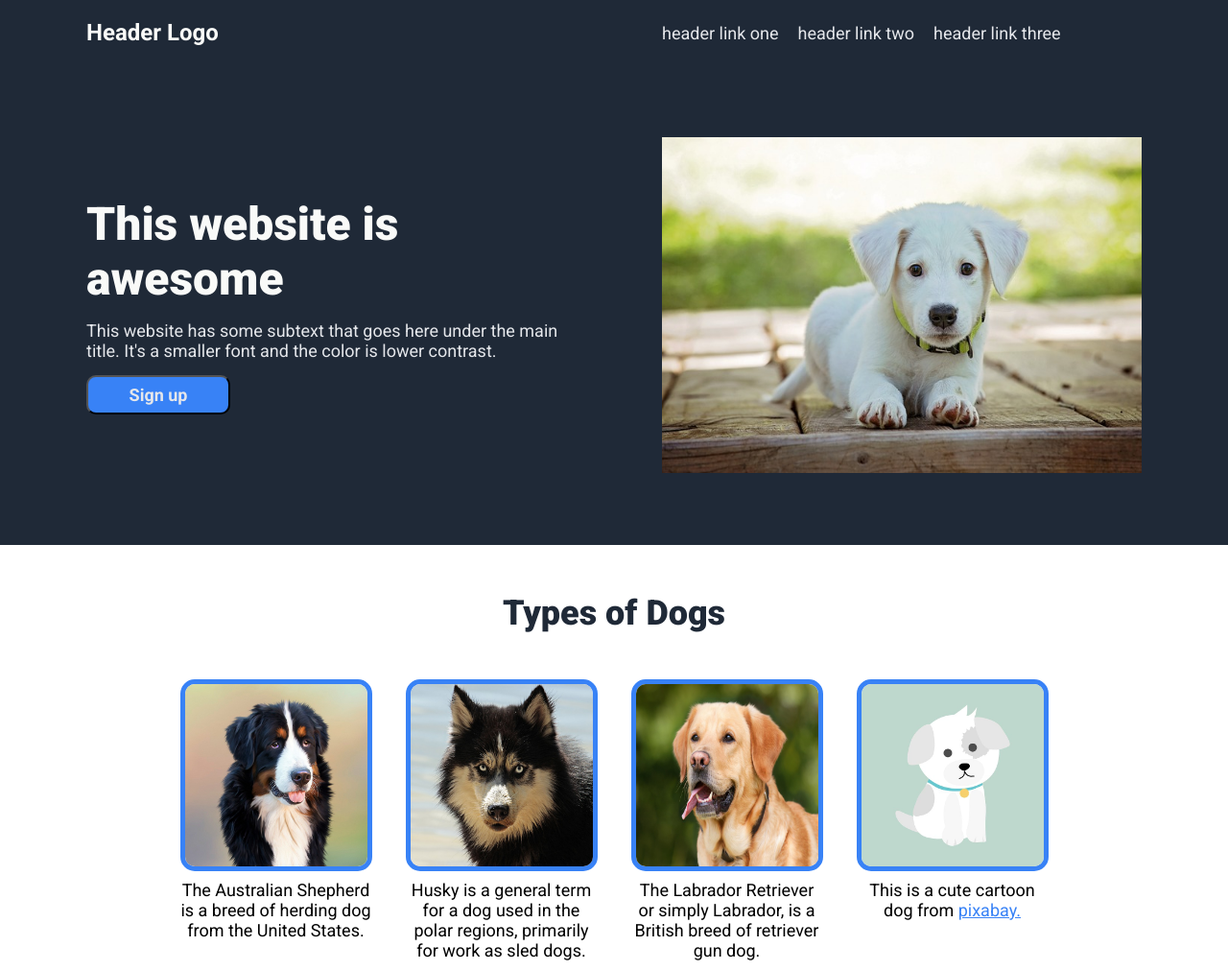
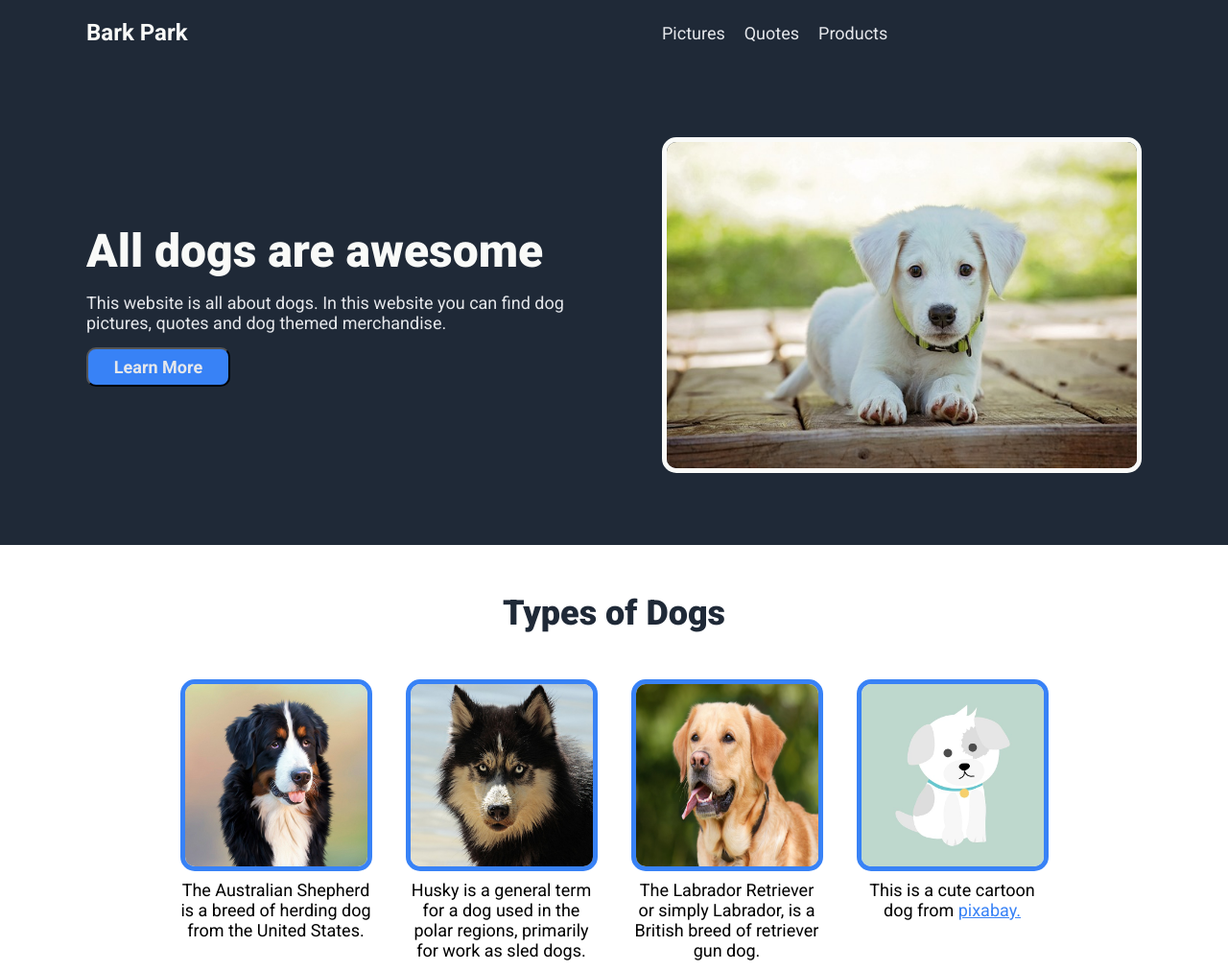
Before and after one commit to jgaul1989/landing-page, a plain HTML site: page index.html in a window 1280 px wide. Shown: the top 1011 px of the page at 96% size. Drawn offline with Linux system fonts and the light colour scheme.

Commit message:
Replaced placeholder images and text
Replaced placeholder images and text with actual content

```diff
--- a/css/style.css
+++ b/css/style.css
@@ -11,6 +11,8 @@
 
 .dog {
     max-width: 500px;
+    border: 5px #F9FAF8 solid;
+    border-radius: 15px;
 }
 
 li {
--- a/index.html
+++ b/index.html
@@ -5,30 +5,30 @@
     <meta charset="UTF-8">
     <meta name="viewport" content="width=device-width, initial-scale=1.0">
     <link rel="stylesheet" href="css/style.css">
-    <title>Landing Page</title>
+    <title>Bark Park</title>
 </head>
 
 <body>
     <div class="container">
         <div class="header-top">
             <div class="header-logo">
-                Header Logo
+                Bark Park
             </div>
             <div>
                 <ul class="header-links">
-                    <li><a href="">header link one</a></li>
-                    <li><a href="">header link two</a></li>
-                    <li><a href="">header link three</a></li>
+                    <li><a href="">Pictures</a></li>
+                    <li><a href="">Quotes</a></li>
+                    <li><a href="">Products</a></li>
                 </ul>
             </div>
         </div>
         <div class="header-bottom">
             <div class="header-bottom-left">
-                <h1>This website is awesome</h1>
-                <p class="hero-secondary-text">This website has some subtext that goes here under the main title. It's a
-                    smaller font and the color
-                    is lower contrast.</p>
-                <button>Sign up</button>
+                <h1>All dogs are awesome</h1>
+                <p class="hero-secondary-text">This website is all about dogs. In this website you can find
+                    dog pictures, quotes and dog themed merchandise.
+                </p>
+                <button>Learn More</button>
             </div>
             <div class="header-bottom-right">
                 <img class="dog" src="images/puppy.jpg" alt="cute puppy">
```
